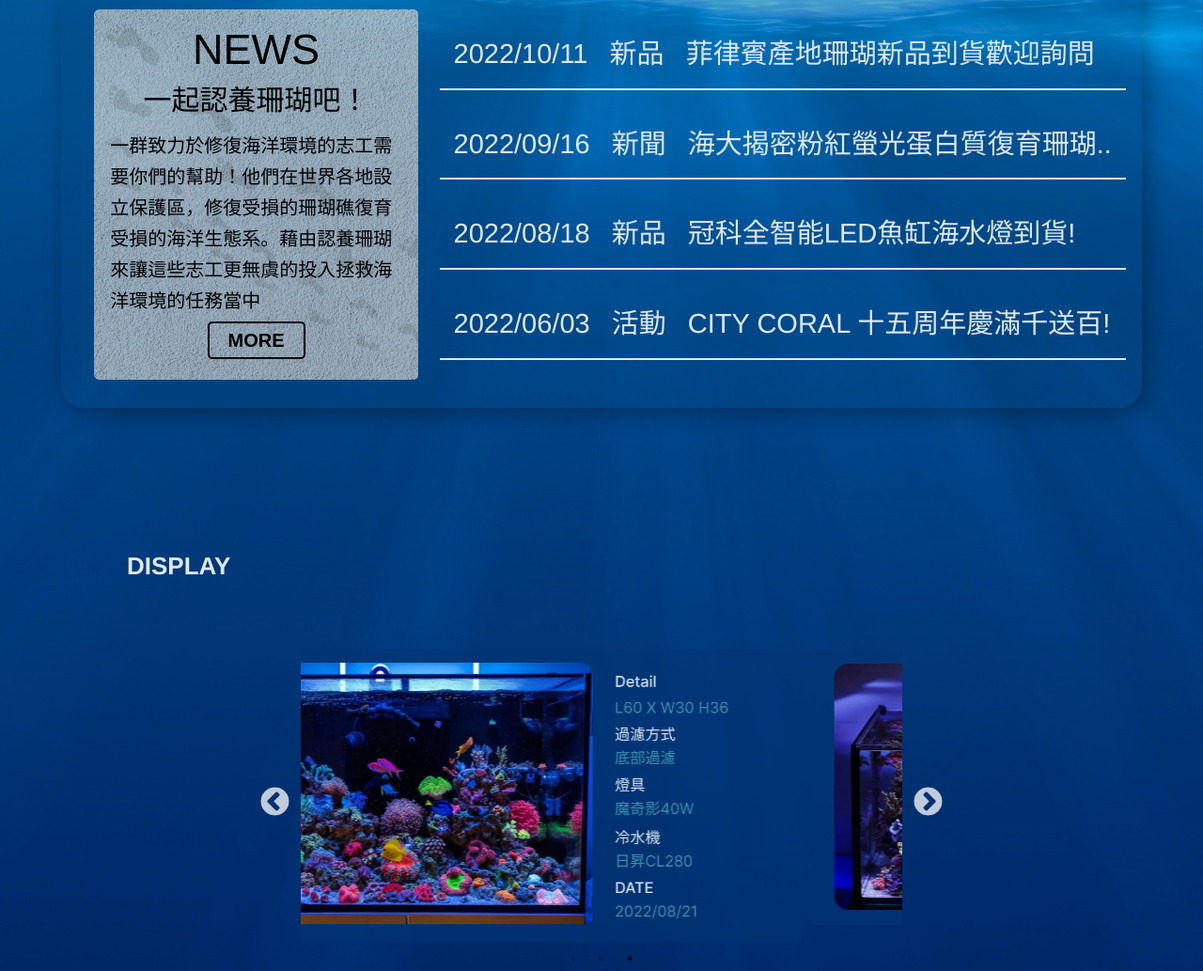
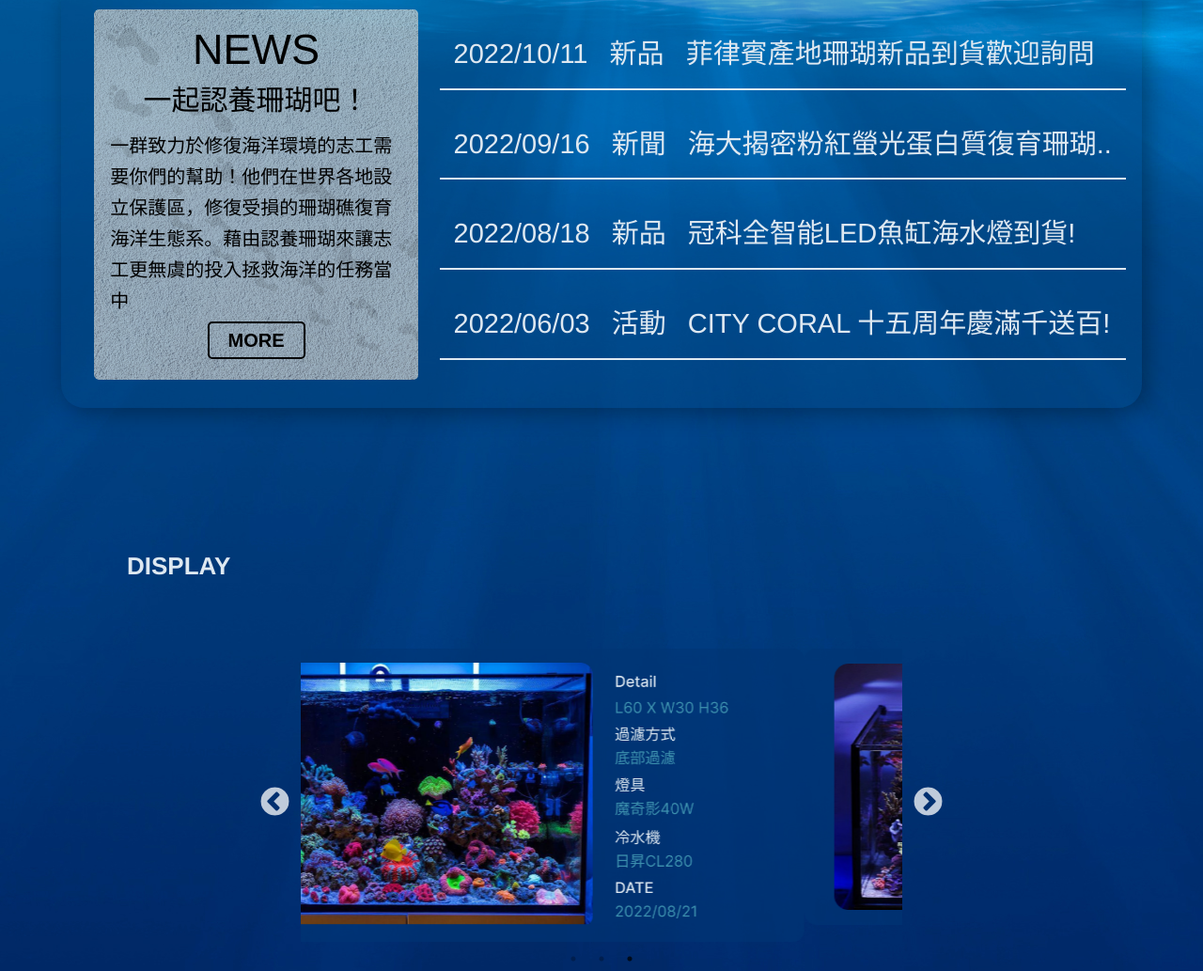
Before and after one commit to diablo51030/GIT, a plain HTML site: page index.html in a window 1280 px wide. Shown: the part 880-1913 px from the top of the page at 94% size. Drawn offline with Linux system fonts and the light colour scheme.

Commit message:
modify newsleft p

```diff
--- a/index.html
+++ b/index.html
@@ -55,7 +55,7 @@
             <section class="newsleft">
                 <h2>NEWS</h2>
                 <h3>一起認養珊瑚吧！</h3>
-                <p>一群致力於修復海洋環境的志工需要你們的幫助！他們在世界各地設立保護區，修復受損的珊瑚礁復育受損的海洋生態系。藉由認養珊瑚來讓這些志工更無虞的投入拯救海洋環境的任務當中</p>
+                <p>一群致力於修復海洋環境的志工需要你們的幫助！他們在世界各地設立保護區，修復受損的珊瑚礁復育海洋生態系。藉由認養珊瑚來讓志工更無虞的投入拯救海洋的任務當中</p>
                 <button><a href="#">MORE</a></button>
             </section>
             <!-- News 右側 -->
```
